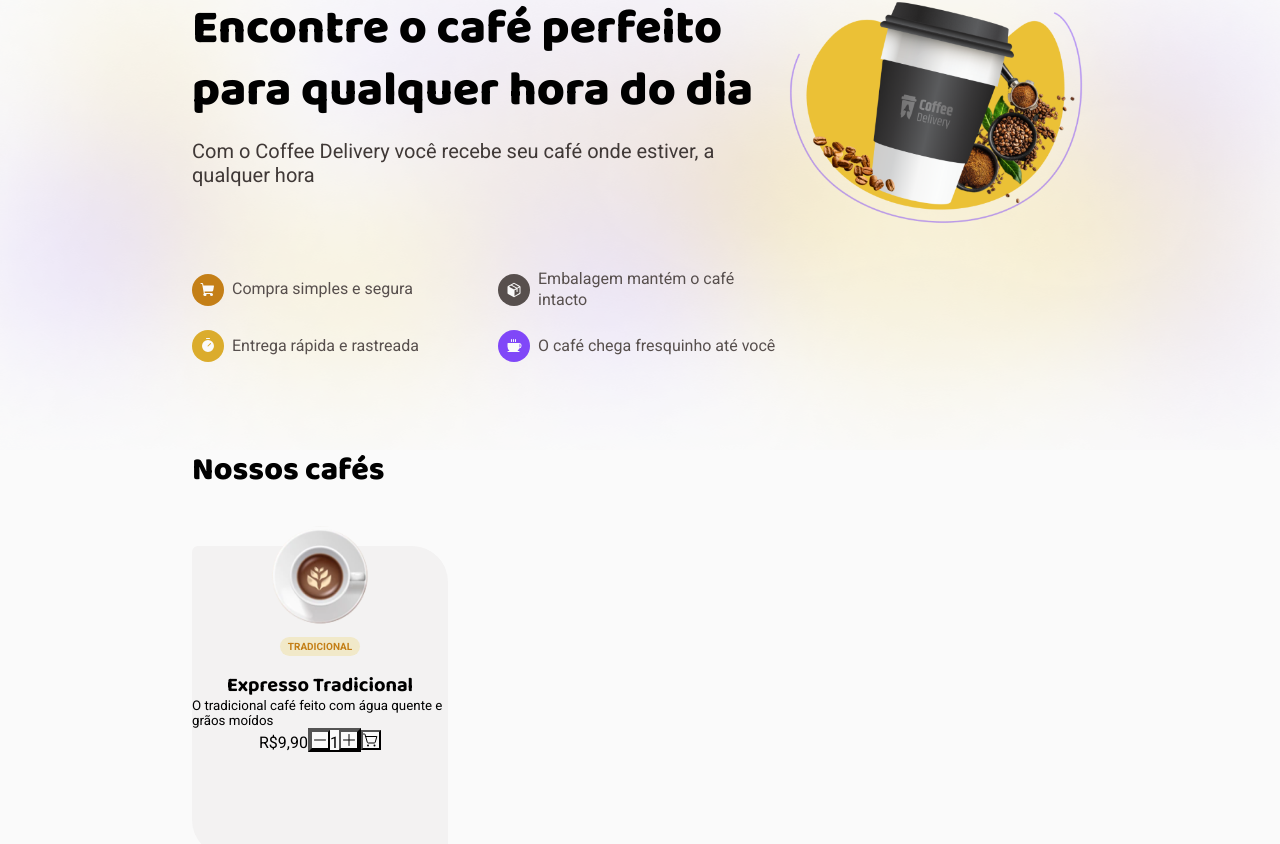
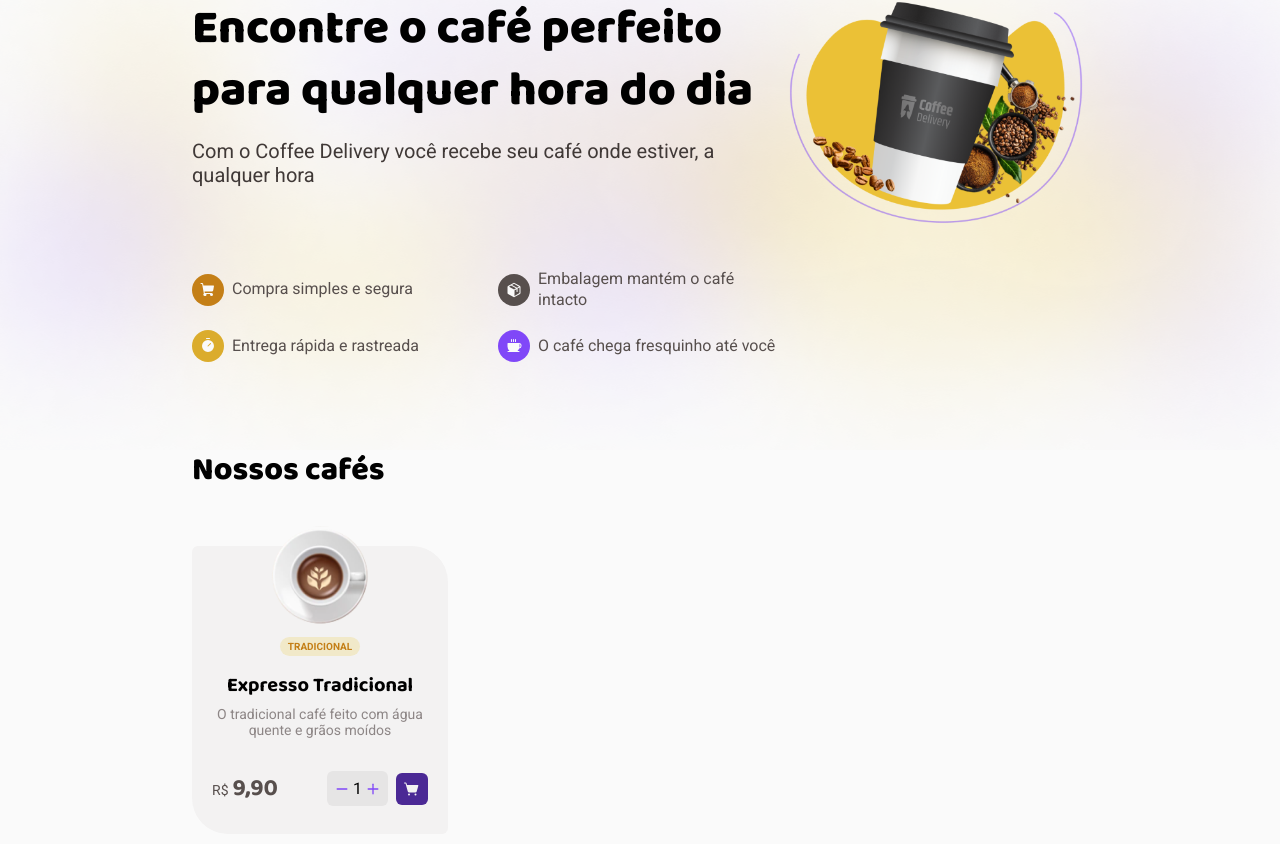
Before and after one commit to larissapissurno/coffee-delivery-react, a React (Vite) app: page / in a window 1280 px wide. Shown: the part 198-1042 px from the top of the page. Built offline with nearby package versions, Linux system fonts and the light colour scheme.

Commit message:
finish shopping cart style

```diff
--- a/src/pages/Home/components/CoffeeCard/index.tsx
+++ b/src/pages/Home/components/CoffeeCard/index.tsx
@@ -1,5 +1,12 @@
 import { Minus, Plus, ShoppingCartSimple } from 'phosphor-react'
-import { ContentWrapper, StyledCounter } from './styles'
+import {
+  CardFooter,
+  ContentWrapper,
+  Price,
+  ShoppingCartButton,
+  ShoppingSection,
+  StyledCounter,
+} from './styles'
 import creamyEspressoImage from '@assets/coffees/mochaccino.png'
 
 export function CoffeeCard() {
@@ -8,24 +15,30 @@ export function CoffeeCard() {
       <img src={creamyEspressoImage} alt="" />
       <span>Tradicional</span>
       <h3>Expresso Tradicional</h3>
-      <small>O tradicional café feito com água quente e grãos moídos</small>
+      <p>O tradicional café feito com água quente e grãos moídos</p>
 
-      <div>
+      <CardFooter>
+        <Price>
           <span>R$</span>
-        <span>9,90</span>
+          &nbsp;
+          <h3>9,90</h3>
+        </Price>
+
+        <ShoppingSection>
           <StyledCounter>
             <button>
-            <Minus />
+              <Minus weight="bold" />
             </button>
             <span>1</span>
             <button>
-            <Plus />
+              <Plus weight="bold" />
             </button>
           </StyledCounter>
-        <button>
-          <ShoppingCartSimple />
-        </button>
-      </div>
+          <ShoppingCartButton>
+            <ShoppingCartSimple weight="fill" />
+          </ShoppingCartButton>
+        </ShoppingSection>
+      </CardFooter>
     </ContentWrapper>
   )
 }
--- a/src/pages/Home/components/CoffeeCard/styles.ts
+++ b/src/pages/Home/components/CoffeeCard/styles.ts
@@ -9,7 +9,8 @@ export const ContentWrapper = styled.div`
   background-color: ${(props) => props.theme['base-card']};
   border-radius: 6px 36px 6px 36px;
   width: 16rem;
-  height: 19.375rem;
+  /* height: 19.375rem; */
+  height: 18rem;
 
   img {
     margin-top: -20px;
@@ -30,6 +31,89 @@ export const ContentWrapper = styled.div`
   h3 {
     margin-top: 1rem;
   }
+
+  p {
+    font-size: 0.875rem;
+    color: ${(props) => props.theme['base-label']};
+    text-align: center;
+
+    margin-top: 0.5rem;
+    padding: 0 1.25rem;
+  }
 `
 
-export const StyledCounter = styled.button``
+export const CardFooter = styled.div`
+  margin-top: 2.0625rem;
+  width: 100%;
+  padding: 0 1.25rem;
+
+  display: flex;
+  align-items: center;
+  justify-content: space-between;
+`
+
+export const Price = styled.div`
+  color: ${(props) => props.theme['base-text']};
+  span:nth-child(1) {
+    font-size: 0.875rem;
+  }
+
+  h3 {
+    font-size: 1.5rem;
+    display: inline-block;
+    margin: unset;
+  }
+`
+
+export const ShoppingSection = styled.div`
+  display: flex;
+  justify-content: flex-start;
+  align-items: center;
+  gap: 0.5rem;
+`
+
+export const ShoppingCartButton = styled.button`
+  border: none;
+  cursor: pointer;
+  padding: 0.5rem;
+
+  background: ${(props) => props.theme['accent-700']};
+  border-radius: 6px;
+
+  color: ${(props) => props.theme['base-card']};
+
+  transition: background-color 0.2s;
+
+  &:hover {
+    background-color: ${(props) => props.theme['accent-500']};
+  }
+`
+
+export const StyledCounter = styled.div`
+  display: flex;
+  flex-direction: row;
+  justify-content: center;
+  align-items: center;
+  padding: 0.5rem;
+  gap: 0.25rem;
+
+  background: ${(props) => props.theme['base-button']};
+  border-radius: 6px;
+
+  button {
+    border: none;
+    cursor: pointer;
+    padding: 0;
+
+    font-size: 0.875rem;
+    color: ${(props) => props.theme['accent-500']};
+
+    background: ${(props) => props.theme['base-button']};
+
+    transition: color 0.2s;
+  }
+
+  button:hover {
+    color: ${(props) => props.theme['accent-700']};
+  }
+`
```
Lines whose indentation alone changed are shown as unchanged.
